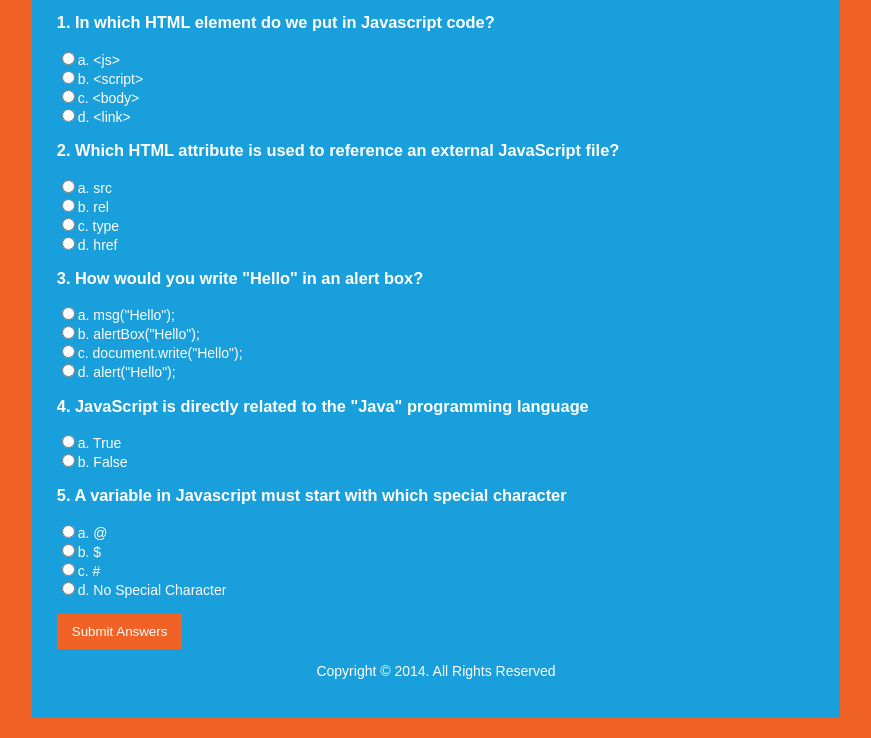
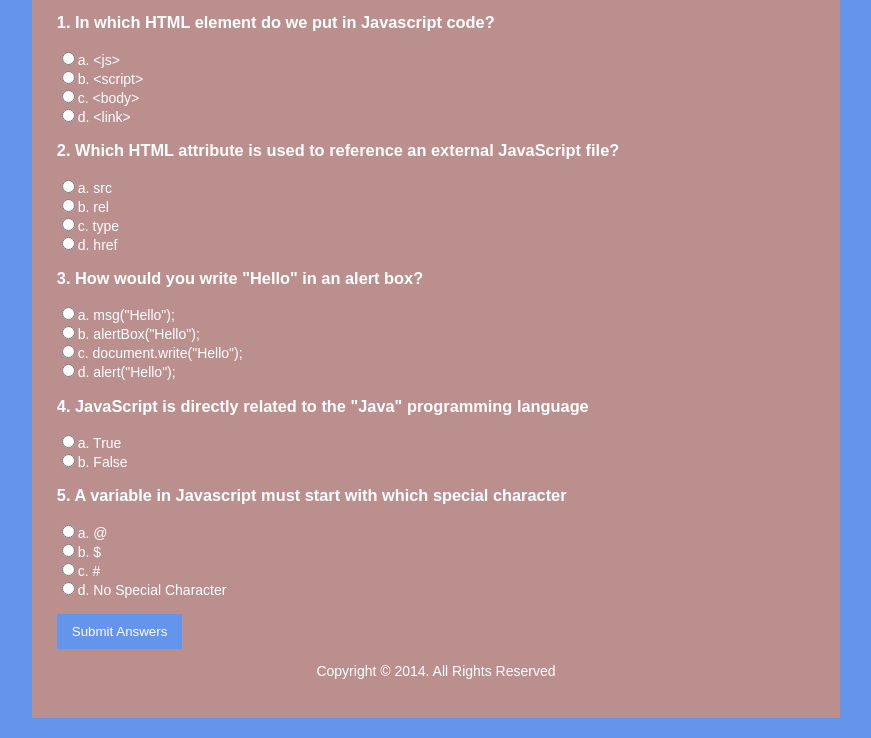
Before and after one commit to jinlee4140/Javascript-Quiz, a plain HTML site: page index.html in a window 1280 px wide. Shown: the part 116-854 px from the top of the page, without its empty margins (204-1075 px from the left). Drawn offline with Linux system fonts and the light colour scheme.

Commit message:
change background image

```diff
--- a/css/style.css
+++ b/css/style.css
@@ -1,5 +1,5 @@
 body {
-	background:#f06226;
+	background:#6495ED;
 	color:#fff;
 	font-family:'Arial', sans-serif;
 	font-size:14px;
@@ -7,7 +7,7 @@ body {
 
 #container {
 	width:60%;
-	background:#199fdb;
+	background:#BC8F8F;
 	margin:20px auto; /* auto makes it go to middle */
 	overflow:auto; /* what is overflow? */
 	padding:25px; /* what is padding? */
@@ -40,7 +40,7 @@ footer {
 }
 
 input[type='submit'] {
-	background: #f06226;
+	background: #6495ED;
 	border: 0;
 	color: #fff;
 	padding: 10px 15px;  /* 10px for the top and bottom, and 15px for the right and left */
@@ -49,7 +49,7 @@ input[type='submit'] {
 
 
 #results h3 {
-	background: #f06226;   /* I don't get this part */
+	background: #6495ED;   /* I don't get this part */
 	padding: 10px;
 	margin: 10px 0;
 }
```
